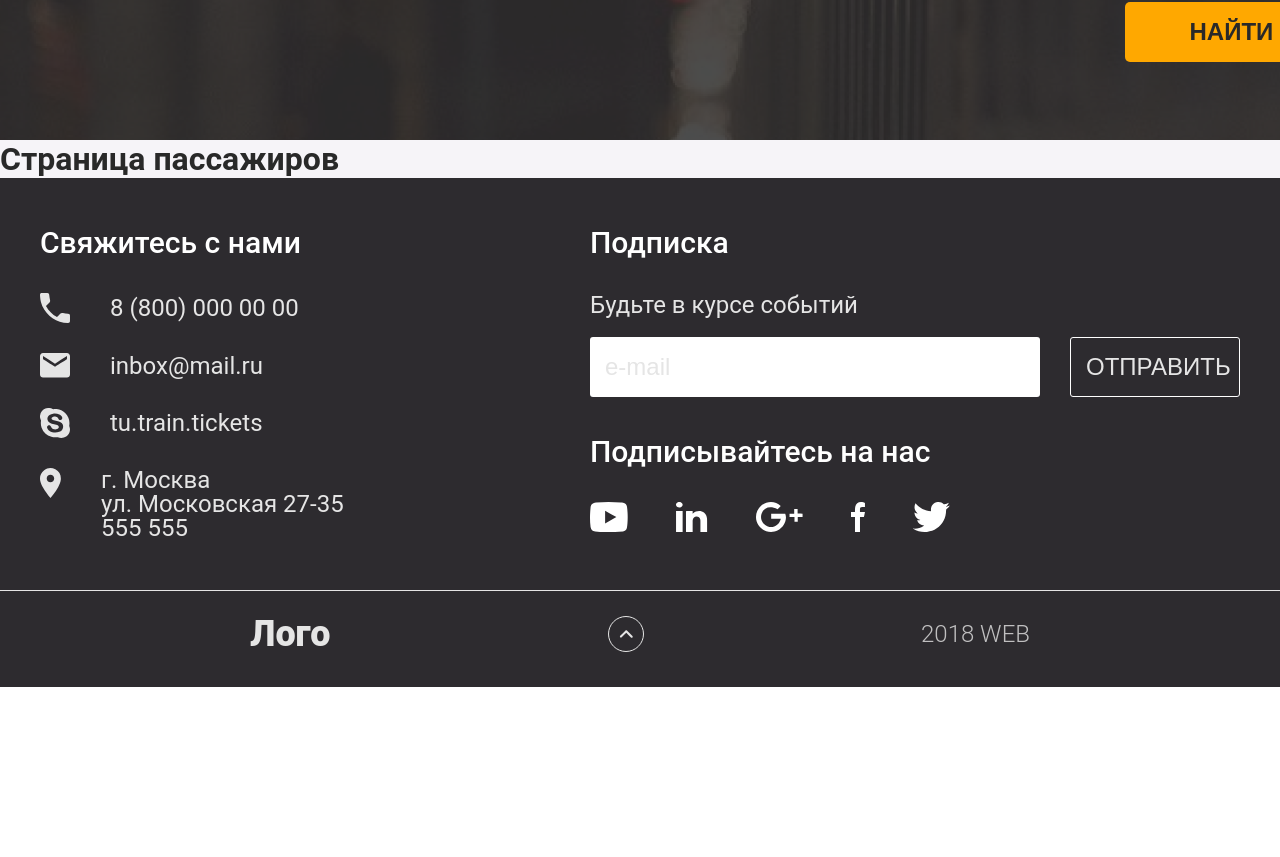
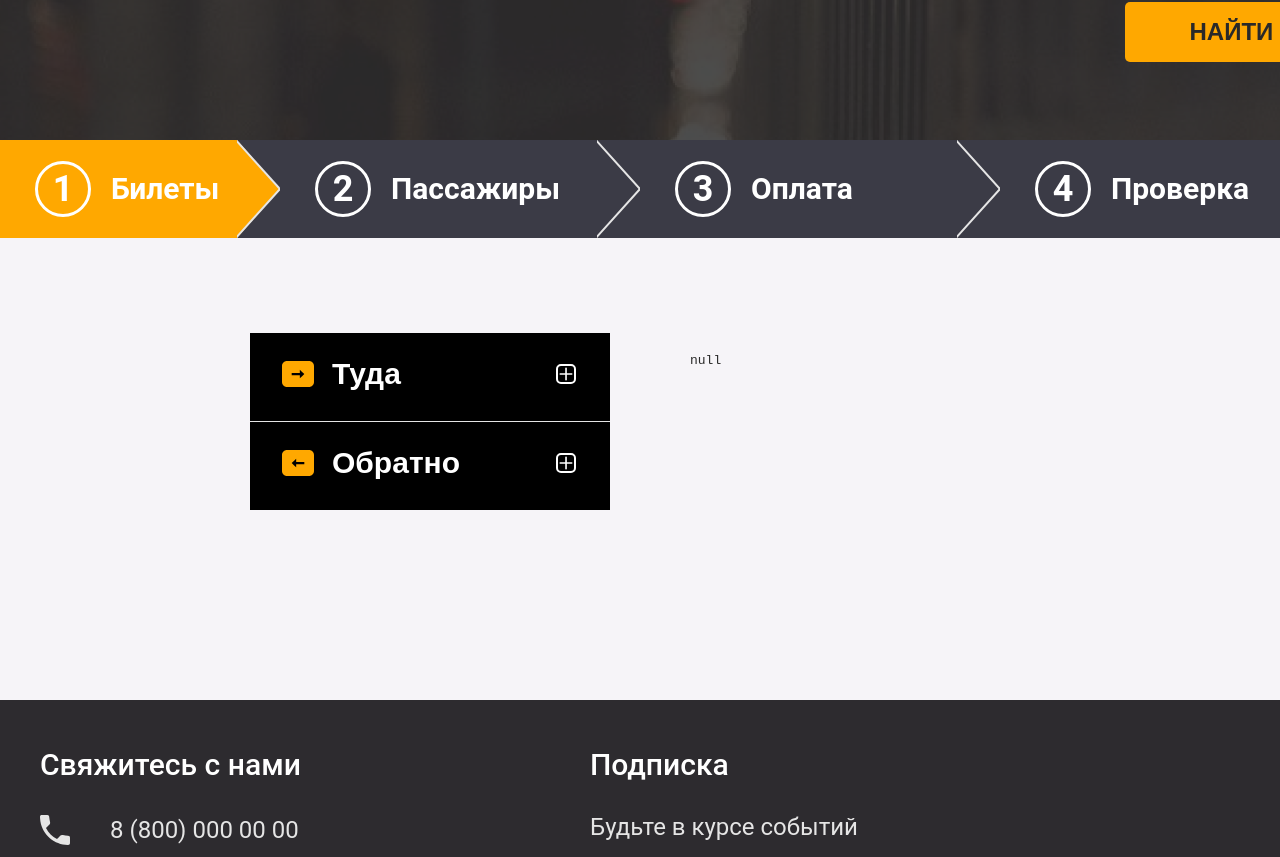
Before and after one commit to nikitaSB01/Diplom-trains, a React (Create React App) app: page /passengers in a window 1280 px wide. Shown: the part 456-1313 px from the top of the page. Before the commit the page ends 1143 px from the top, so only its background shows below. Built offline with nearby package versions, Linux system fonts and the light colour scheme.

Commit message:
обневление PassengersPage

```diff
--- /dev/null
+++ b/src/modules/PassengersPageMain/Main.module.css
@@ -0,0 +1,27 @@
+.container {
+    /* !!!!!!! 250px? */
+    padding: 95px 250px 190px;
+    display: grid;
+    grid-template-columns: 360px 1fr;
+    /* Левая колонка — фильтры, правая — поезда */
+    gap: 80px;
+    align-items: start;
+}
+
+/* Левая колонка */
+.leftColumn {
+    display: flex;
+    flex-direction: column;
+    gap: 90px;
+}
+
+/* Правая колонка */
+.rightColumn {
+    display: flex;
+    flex-direction: column;
+    gap: 30px;
+}
+
+.containerInfo{
+    background-color: black;
+}
--- /dev/null
+++ b/src/modules/PassengersPageMain/Main.tsx
@@ -0,0 +1,53 @@
+import React, { useEffect, useState } from "react";
+import { useNavigate } from "react-router-dom";
+import { useLocation } from "react-router-dom";
+
+import styles from './Main.module.css';
+
+import Steps from '../../components/Steps/Steps';
+import FiltersThereBack from '../../components/SearchPageMain/Filters/FiltersThereBake/FiltersThereBack';
+
+
+const Main: React.FC = () => {
+    const location = useLocation();
+    const orderData = location.state;
+
+    console.log("Пришедшие данные:", orderData);
+    return (
+        <section className={styles.main}>
+
+            <Steps currentStep={1} />
+
+            <div className={styles.container}>
+                <div className={styles.leftColumn}>
+                    <div className={styles.containerInfo}>
+                        {/* Фильтр времени → ТУДА */}
+                        <FiltersThereBack
+                            title="Туда"
+                        /*        onDepartureChange={setThereDeparture}
+                               onArrivalChange={setThereArrival} */
+                        />
+
+                        {/* Фильтр времени → ОБРАТНО */}
+                        <FiltersThereBack
+                            title="Обратно"
+                        /*      onDepartureChange={setBackDeparture}
+                             onArrivalChange={setBackArrival} */
+                        />
+
+                    </div>
+
+                </div>
+
+                <div className={styles.rightColumn}>
+                    <pre style={{ whiteSpace: "pre-wrap", marginTop: 20 }}>
+                        {JSON.stringify(orderData, null, 2)}
+                    </pre>
+                </div>
+
+            </div>
+        </section >
+    );
+}
+
+export default Main;
--- a/src/pages/PassengersPage/PassengersPage.module.css
+++ b/src/pages/PassengersPage/PassengersPage.module.css
@@ -13,21 +13,3 @@
     gap: 80px;
     align-items: start;
 }
-
-/* Левая колонка */
-.leftColumn {
-    display: flex;
-    flex-direction: column;
-    gap: 90px;
-}
-
-.containerInfo {
-    background: black;
-}
-
-/* Правая колонка */
-.rightColumn {
-    display: flex;
-    flex-direction: column;
-    gap: 30px;
-}
--- a/src/pages/PassengersPage/PassengersPage.tsx
+++ b/src/pages/PassengersPage/PassengersPage.tsx
@@ -1,10 +1,12 @@
 import React from "react";
 import { useLocation } from "react-router-dom";
 
+import styles from "./PassengersPage.module.css";
+
 import Header from "../../components/layout/Header/Header";
 import Footer from "../../components/layout/Footer/Footer";
+import PassengersPageMain from '../../modules/PassengersPageMain/Main';
 
-import styles from "./PassengersPage.module.css";
 
 const PassengersPage = () => {
     const location = useLocation();
@@ -13,17 +15,11 @@ const PassengersPage = () => {
     console.log("Пришедшие данные:", orderData);
 
     return (
-        <div className={styles.page}>
+        <div className={styles.PassengersPage}>
             <Header isInner />
-
             <main className={styles.main}>
-                <h1>Страница пассажиров</h1>
-
-{/*                 <pre style={{ whiteSpace: "pre-wrap", marginTop: 20 }}>
-                    {JSON.stringify(orderData, null, 2)}
-                </pre> */}
+                <PassengersPageMain />
             </main>
-
             <Footer />
         </div>
     );
--- a/src/pages/SearchResultsPage/SearchResultsPage.module.css
+++ b/src/pages/SearchResultsPage/SearchResultsPage.module.css
@@ -1,4 +1,4 @@
-.searchResultsPage {
+.searchResultsPageMain {
     display: flex;
     flex-direction: column;
     max-width: 1920px;
--- a/src/pages/SearchResultsPage/SearchResultsPage.tsx
+++ b/src/pages/SearchResultsPage/SearchResultsPage.tsx
@@ -4,7 +4,7 @@ import { useLocation } from "react-router-dom";
 
 import Header from '../../components/layout/Header/Header';
 import Footer from '../../components/layout/Footer/Footer';
-import SearchResultsMain from '../../modules/SearchResultsMain/Main'; // создадим новый модуль для этой страницы
+import SearchResultsMain from '../../modules/SearchResultsMain/Main';
 import styles from './SearchResultsPage.module.css';
 
 const SearchResultsPage: React.FC = () => {
```
